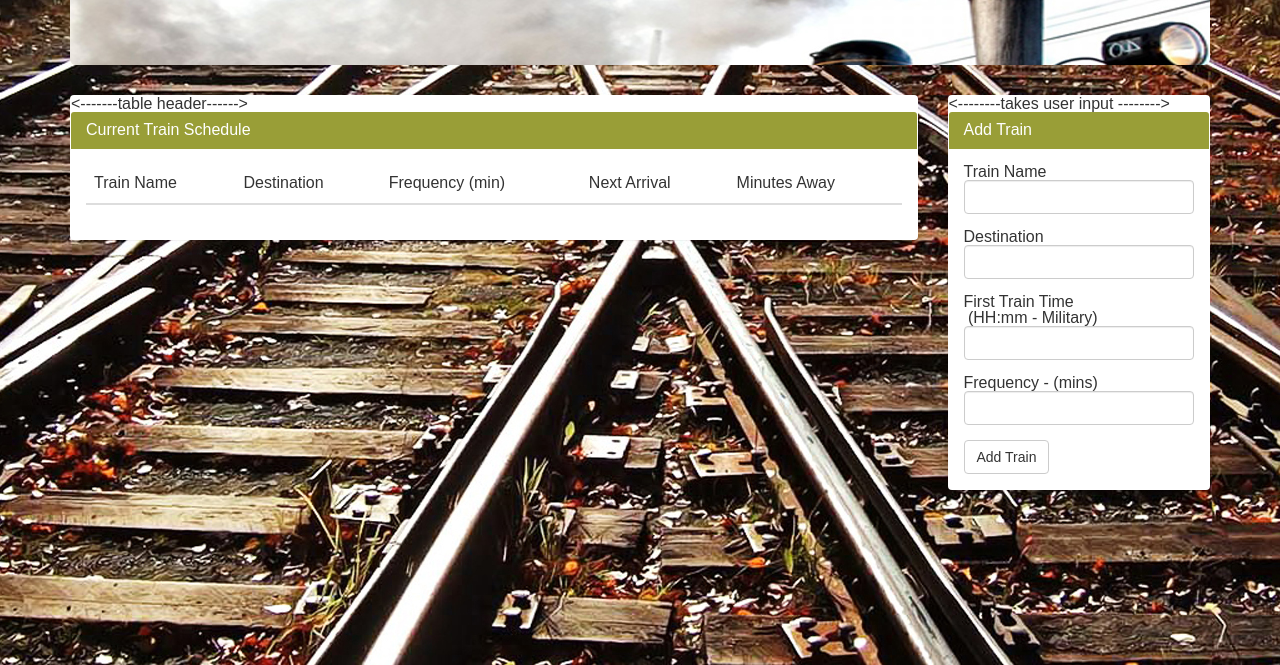
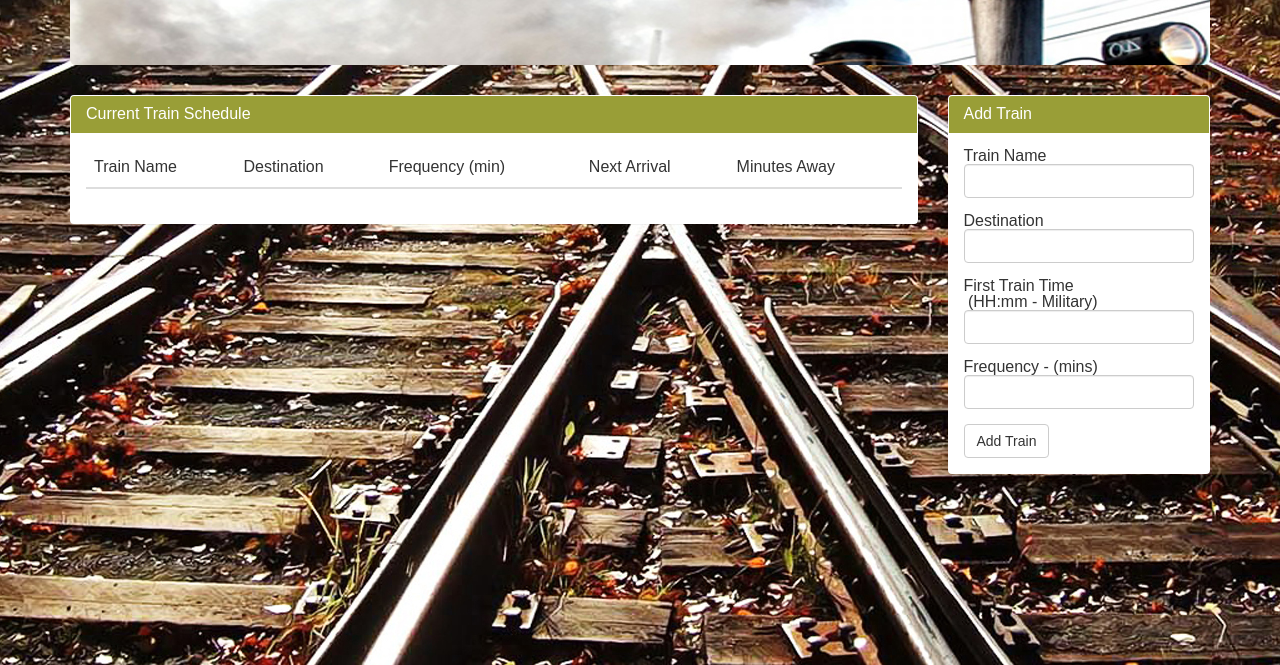
Before and after one commit to Torch4/Train-Scheduler, a plain HTML site: page index.html in a window 1280 px wide. Shown: the part 135-800 px from the top of the page. Drawn offline with nearby package versions, Linux system fonts and the light colour scheme; no server answers.

Commit message:
comments

```diff
--- a/index.html
+++ b/index.html
@@ -27,11 +27,12 @@
 	<div class="row">
 		<div class="col-md-9">
 			<div class="panel">
-				<-------table header------>
+				<!---table header-->
 				<div class="panel-heading">
 					<h3 class="panel-title">Current Train Schedule&nbsp;&nbsp;&nbsp;&nbsp;     <span id="currentTime"></span></</h3>
 				</div>
 	 			<div class="panel-body">
+					<!--Creates Table-->
 					<table class="table table-hover table-responsive" id="trainTable">
 					<thead>
 						<tr>
@@ -52,7 +53,7 @@
 
 		<div class="col-md-3">
 			<div class="panel">
-				<--------takes user input -------->
+				<!---takes user input -->
 				<div class="panel-heading">
 					<h3 class="panel-title">Add Train</h3>
 				</div>
@@ -74,7 +75,7 @@
 						    <label for="minsAway">Frequency - (mins) </label>
 						    <input type="text" class="form-control" id="freqInput">
 						</div>
-
+<!--Add Train Button-->
 						<button type="submit" class="btn btn-default" id="submit">Add Train</button>
 
 
@@ -85,6 +86,7 @@
 	</div>
 
 </div>
-		<script src="assets/javascript/app.js"></script>
+<!--Add Javascript-->
+<script src="assets/javascript/app.js"></script>
 </body>
 </html>
```
Also changed, not shown: assets/javascript/app.js (+4 -3 lines).
